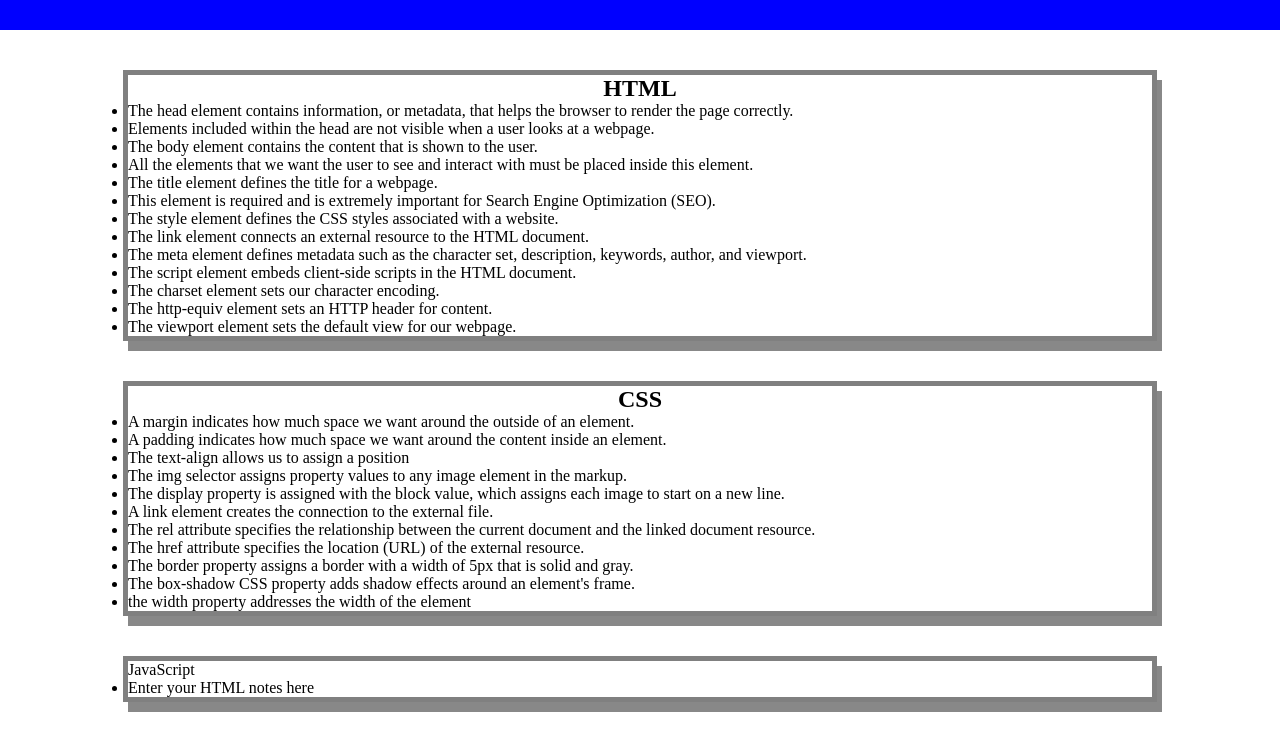
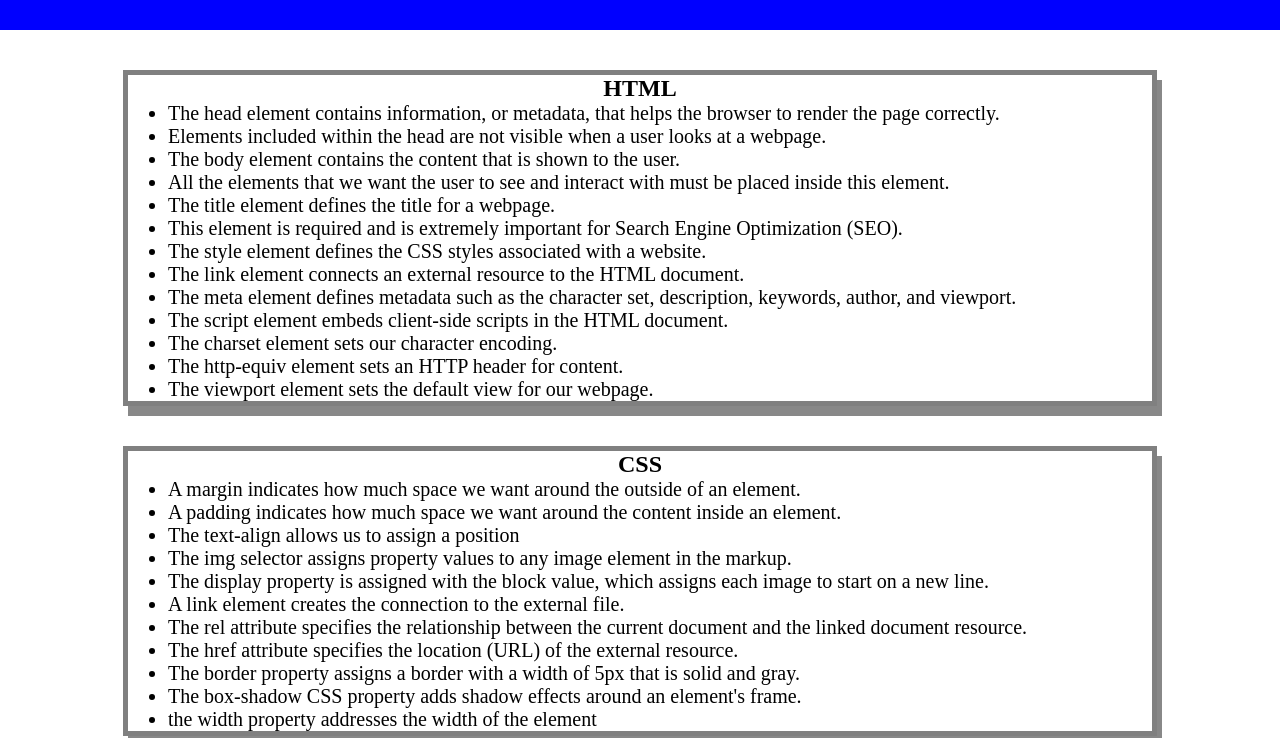
Before and after one commit to russkinori/precourse-study-guide, a plain HTML site: page prework-study-guide/index.html in a window 1280 px wide. Shown: the part 90-828 px from the top of the page. Drawn offline with Linux system fonts and the light colour scheme.

Commit message:
Update style.css

```diff
--- a/prework-study-guide/assets/style.css
+++ b/prework-study-guide/assets/style.css
@@ -24,13 +24,10 @@ img {
     margin-right: auto;
 }
 
-img {
-    display: block;
-    height: 50px;
-    width: 50px;
-    margin-left: auto;
-    margin-right: auto;
-}
+ul {
+    padding-left: 40px;
+    font-size: 20px;
+    }
 
 p {
     text-align: center;
```
